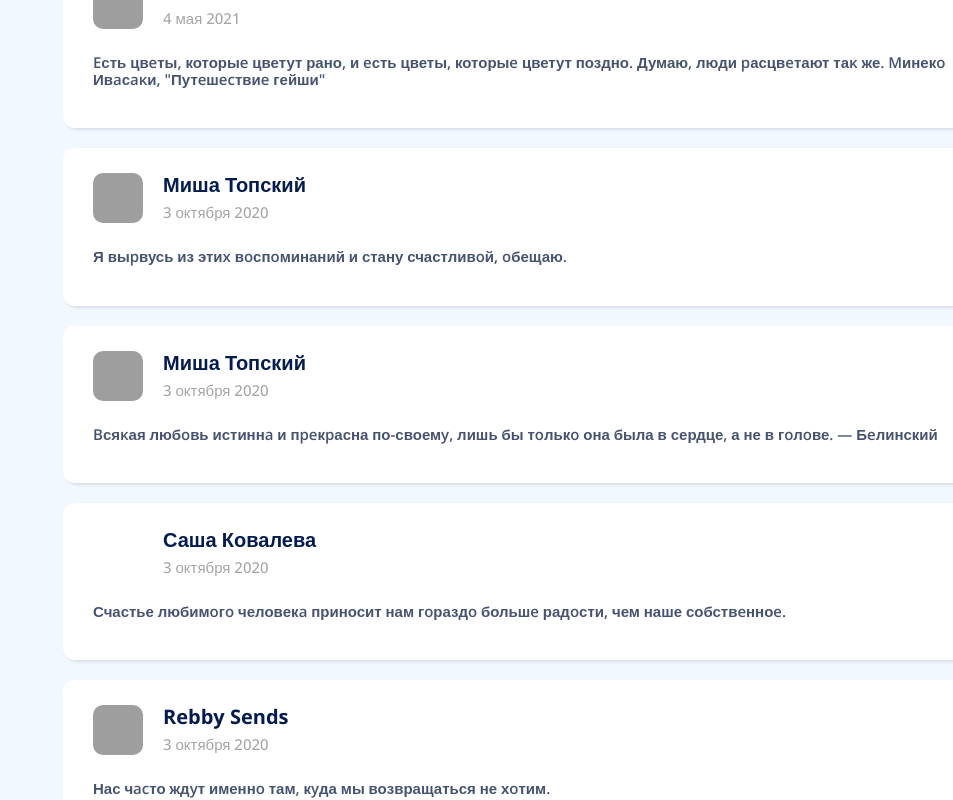
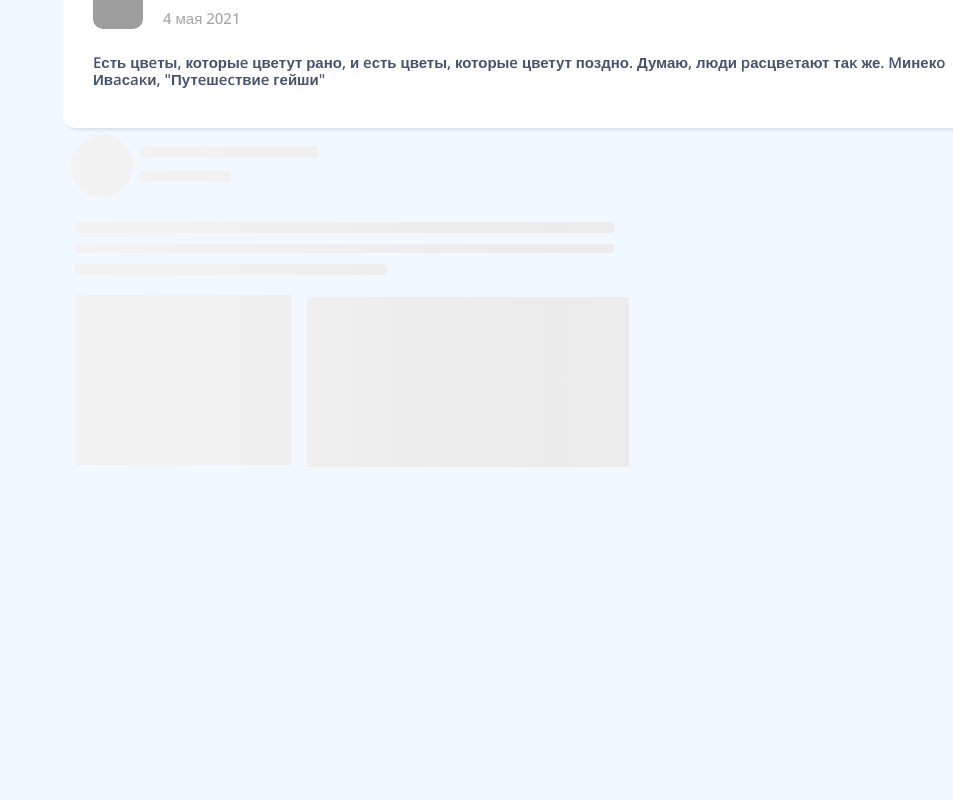
Before and after one commit to nessai1/social-network-team1, a Next.js app: page /feed in a window 1280 px wide. Shown: the part 1906-2706 px from the top of the page, without its empty margins (327-1280 px from the left). After the commit the page ends 2478 px from the top, so only its background shows below. Built offline with nearby package versions, Linux system fonts and the light colour scheme; data requests are answered from the project's data file; grey boxes are pictures that could not be loaded.

Commit message:
Небольшой дроч со скелетоном

```diff
--- a/src/components/posts/PostList.tsx
+++ b/src/components/posts/PostList.tsx
@@ -7,34 +7,45 @@ import {PostCard} from "./PostCard";
 
 type TProps = {
     posts: TPost[],
-    isLoading: boolean
+    postsIsOver: boolean
 }
 
 export const PostList = () => {
 
-    const [postsData, setPosts] = useState<TProps>({isLoading: true, posts: []});
-
-    const skeletonId = 'skeleton-loader';
-    const contentBlockId = 'cID';
+    const [postsData, setPosts] = useState<TProps>({postsIsOver: false, posts: []});
+    const skeletonId = 'skeleton';
 
     useEffect(() => {
 
+        const limit = 10;
         const postProvider = new PostsProvider();
-        postProvider.getItems().then((posts) => {
-            setPosts({isLoading: false, posts: posts});
-        })
+        postProvider.getItems(0, limit).then((posts) => {
+            let postsIsOver;
+            postsIsOver = posts.length < limit;
+            setPosts({postsIsOver: postsIsOver, posts: posts});
+        });
 
+
+        const scrollListener = (event: Event) => {
+            const skeletonNode = document.querySelector(`#${skeletonId}`);
+            if (skeletonNode === null) {
+                window.removeEventListener('scroll', scrollListener);
+                return;
+            }
+
+            console.log(skeletonNode.getClientRects());
+        }
+
+        window.addEventListener('scroll', scrollListener);
         return () => {
-            console.log('delete trash');
+            window.removeEventListener('scroll', scrollListener);
         }
     }, []);
 
     return (
-        <div id={contentBlockId} className={styles.postListWrapper}>
-            {postsData.isLoading ?
-                <FeedItemSkeleton/>
-                : postsData.posts.map(post => (<PostCard key={post.id} post={post}/>))
-            }
+        <div className={styles.postListWrapper}>
+            {postsData.posts.map(post => (<PostCard key={post.id} post={post}/>))}
+            {postsData.postsIsOver ? '' : <div id={skeletonId}><FeedItemSkeleton/></div>}
         </div>
     )
 }
--- a/src/lib/api/interfaces/IProvider.ts
+++ b/src/lib/api/interfaces/IProvider.ts
@@ -1,4 +1,4 @@
 export default interface IProvider {
-    getItems(): Promise<Object[]>,
+    getItems(offset?: number, limit?: number): Promise<Object[]>,
     getItem(id: number): Promise<Object>
 }
--- a/src/lib/api/posts/PostsProvider.ts
+++ b/src/lib/api/posts/PostsProvider.ts
@@ -22,9 +22,22 @@ export default class PostsProvider implements IProvider {
         return post;
     }
 
-    async getItems(): Promise<TPost[]> {
+    async getItems(offset?: number, limit?: number): Promise<TPost[]> {
         const response = await fetch(`http://localhost:4200/posts`);
-        const posts = await response.json();
+        const jsonResponse = await response.json();
+
+        if (offset === undefined) {
+            offset = 0;
+        }
+
+        let posts;
+        if (limit === undefined) {
+            posts = jsonResponse.slice(offset);
+        }
+        else {
+            posts = jsonResponse.slice(offset, limit);
+        }
+
 
         const userProvider = new UsersProvider();
 
```
